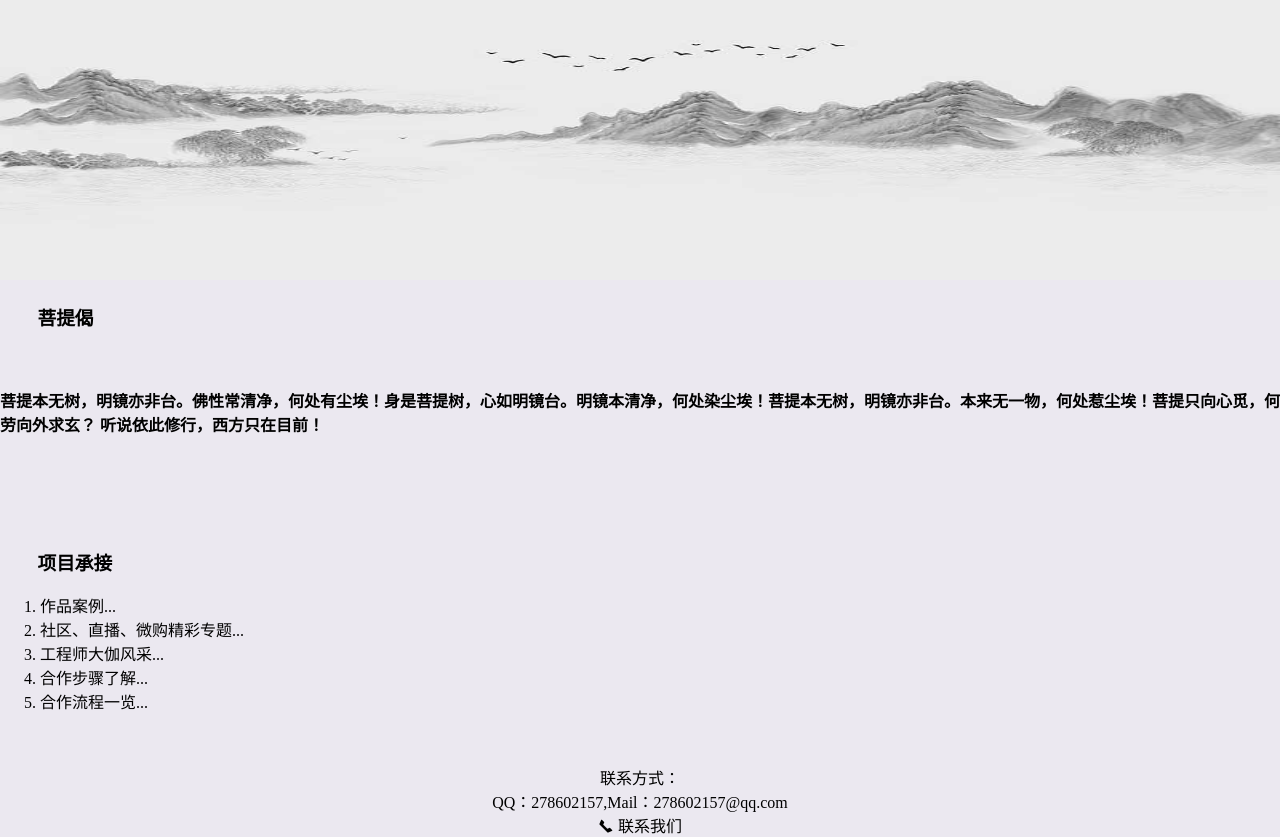
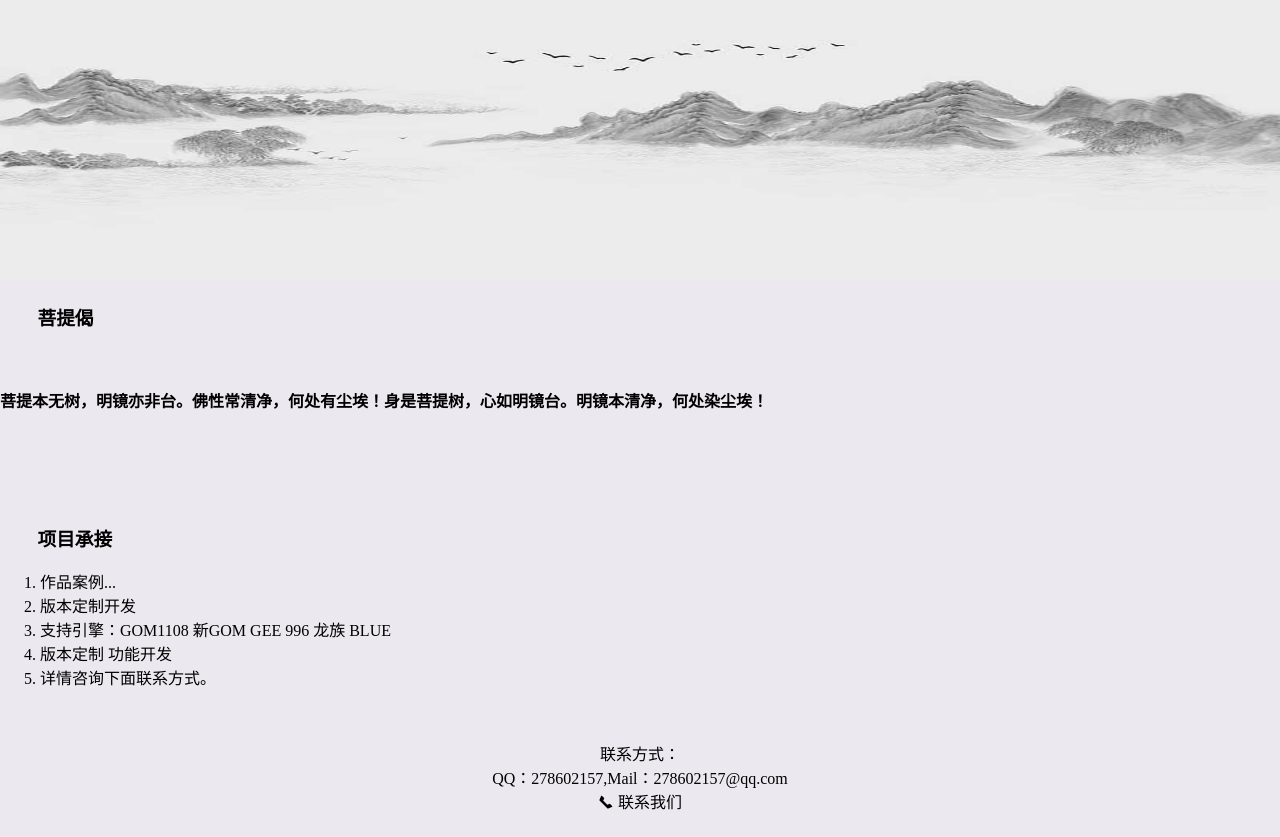
Before and after one commit to elesh8888/elesh8888.github.io, a plain HTML site: page index.html in a window 1280 px wide. After the commit the page ends 813 px from the top, so only its background shows below. Drawn offline with nearby package versions, Linux system fonts and the light colour scheme.

Commit message:
Update index.html

```diff
--- a/index.html
+++ b/index.html
@@ -40,8 +40,7 @@
 <h3>菩提偈</h3>
 <el-divider></el-divider>
 <el-card class="ecc">
-  <h4>菩提本无树，明镜亦非台。佛性常清净，何处有尘埃！身是菩提树，心如明镜台。明镜本清净，何处染尘埃！菩提本无树，明镜亦非台。本来无一物，何处惹尘埃！菩提只向心觅，何劳向外求玄？
-    听说依此修行，西方只在目前！</h4>
+  <h4>菩提本无树，明镜亦非台。佛性常清净，何处有尘埃！身是菩提树，心如明镜台。明镜本清净，何处染尘埃！</h4>
   </el-card>
 
 <br />
@@ -56,10 +55,10 @@
       <el-card>
         <ol>
           <li>作品案例...</li>
-          <li>社区、直播、微购精彩专题...</li>
-          <li>工程师大伽风采...</li>
-          <li>合作步骤了解...</li>
-          <li>合作流程一览...</li>
+          <li>版本定制开发</li>
+          <li>支持引擎：GOM1108 新GOM GEE 996 龙族 BLUE</li>
+          <li>版本定制 功能开发</li>
+          <li>详情咨询下面联系方式。</li>
         </ol>
 
       </el-card>
```
